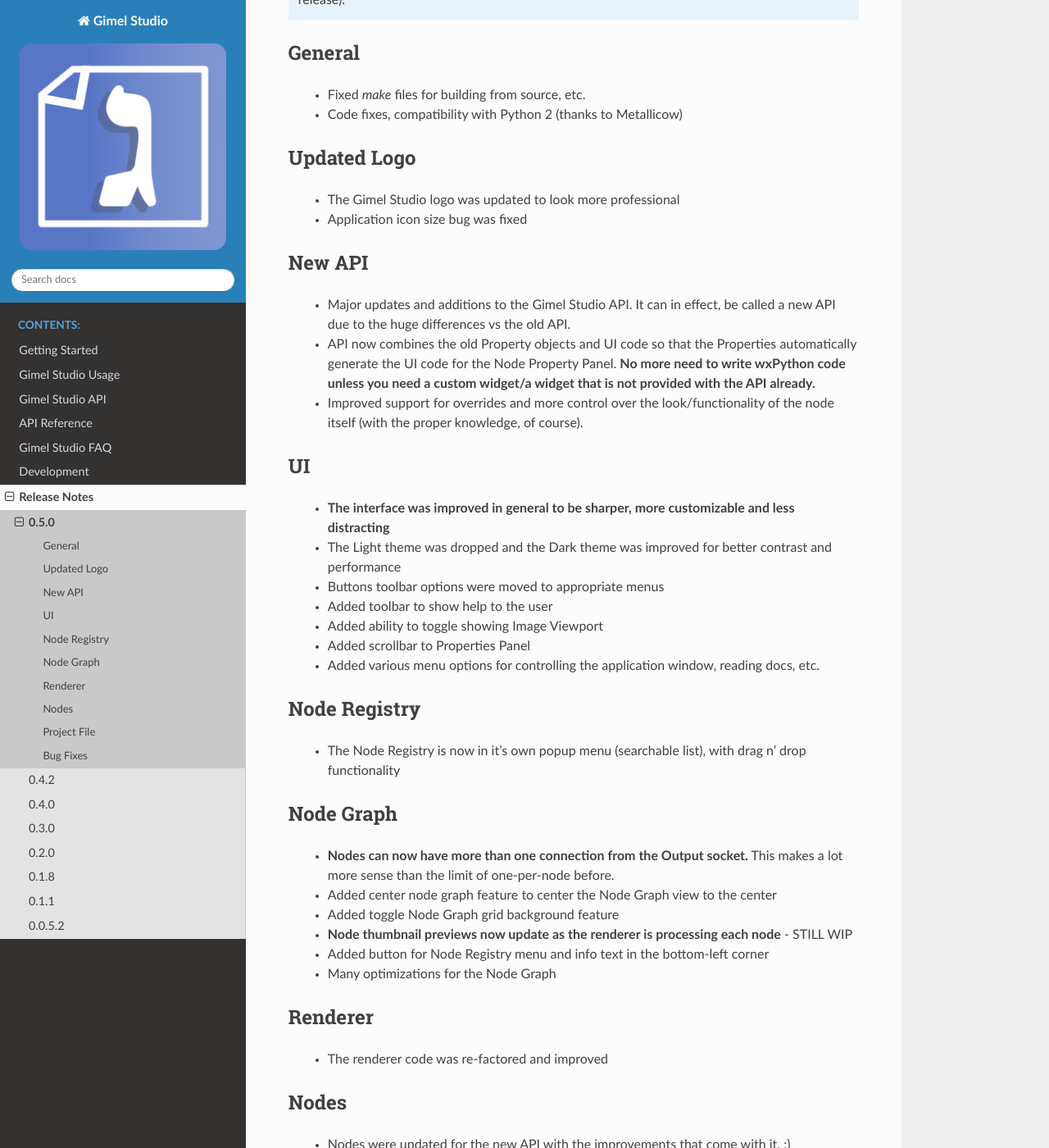
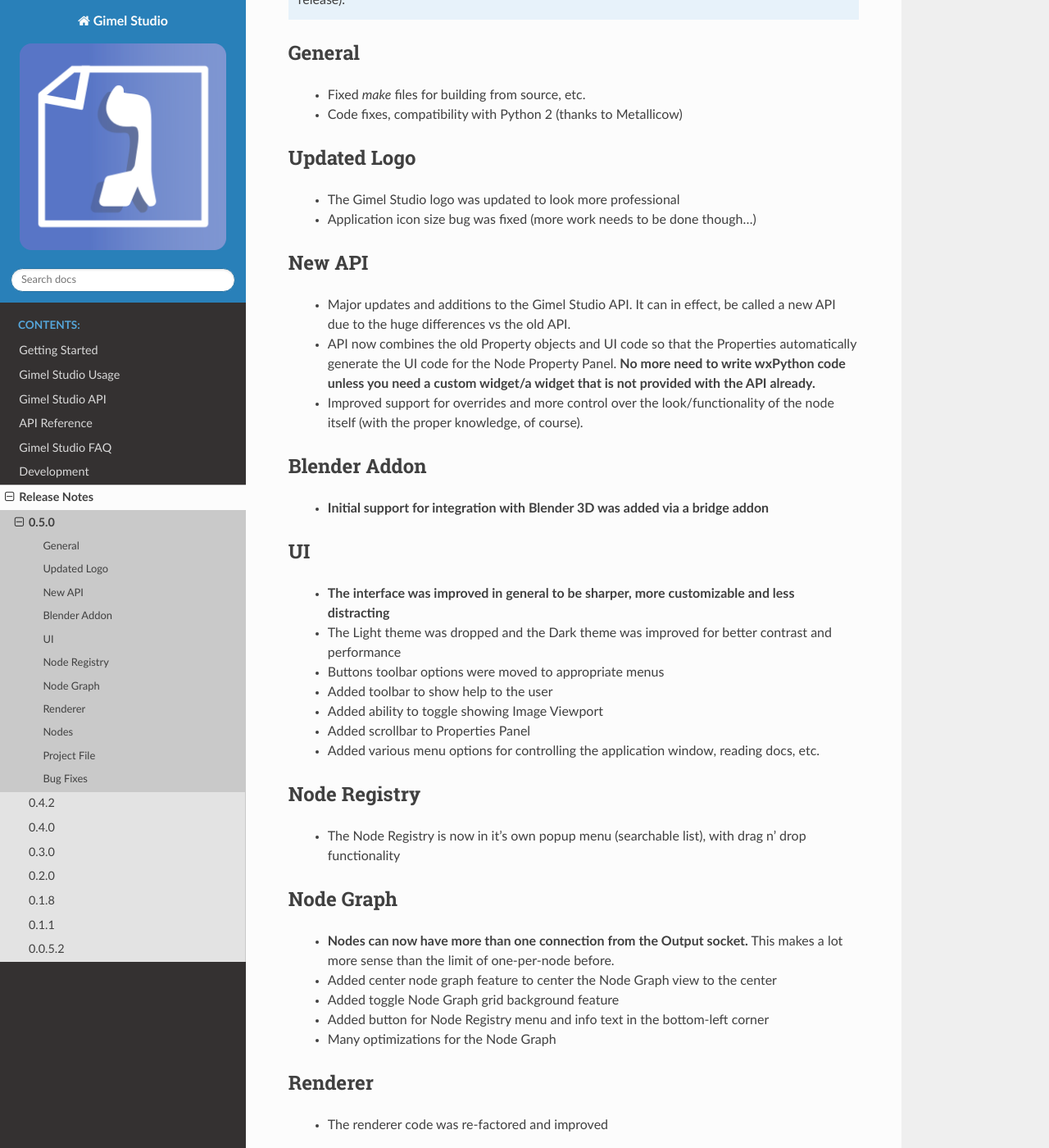
Before and after one commit to GimelStudio/Gimel-Studio, a Sphinx documentation site: the page built from docs/source/release_notes/0.5.0.rst, in a window 1280 px wide and 1400 px high, scrolled down 453 px. Shown: the whole window at 82% size. Built offline with Sphinx 7.4.7 and the Read the Docs theme 2.0.0, drawn with Linux system fonts in a browser that asks for light colours; the version number could not be read and is left out; some of the changed text lies outside the part shown.

Commit message:
update release notes

```diff
--- a/docs/source/release_notes/0.5.0.rst
+++ b/docs/source/release_notes/0.5.0.rst
@@ -23,7 +23,7 @@ Updated Logo
 ------------
 
  * The Gimel Studio logo was updated to look more professional
- * Application icon size bug was fixed
+ * Application icon size bug was fixed (more work needs to be done though...)
 
 
 New API
@@ -32,6 +32,12 @@ New API
  * Major updates and additions to the Gimel Studio API. It can in effect, be called a new API due to the huge differences vs the old API.
  * API now combines the old Property objects and UI code so that the Properties automatically generate the UI code for the Node Property Panel. **No more need to write wxPython code unless you need a custom widget/a widget that is not provided with the API already.**
  * Improved support for overrides and more control over the look/functionality of the node itself (with the proper knowledge, of course).
+
+
+Blender Addon
+-------------
+
+ * **Initial support for integration with Blender 3D was added via a bridge addon**
 
 
 UI
@@ -58,7 +64,6 @@ Node Graph
  * **Nodes can now have more than one connection from the Output socket.** This makes a lot more sense than the limit of one-per-node before.
  * Added center node graph feature to center the Node Graph view to the center
  * Added toggle Node Graph grid background feature
- * **Node thumbnail previews now update as the renderer is processing each node** - STILL WIP
  * Added button for Node Registry menu and info text in the bottom-left corner
  * Many optimizations for the Node Graph
 
```
Also changed, not shown: other parts of docs/source/release_notes/0.5.0.rst (+2 -2 lines).
